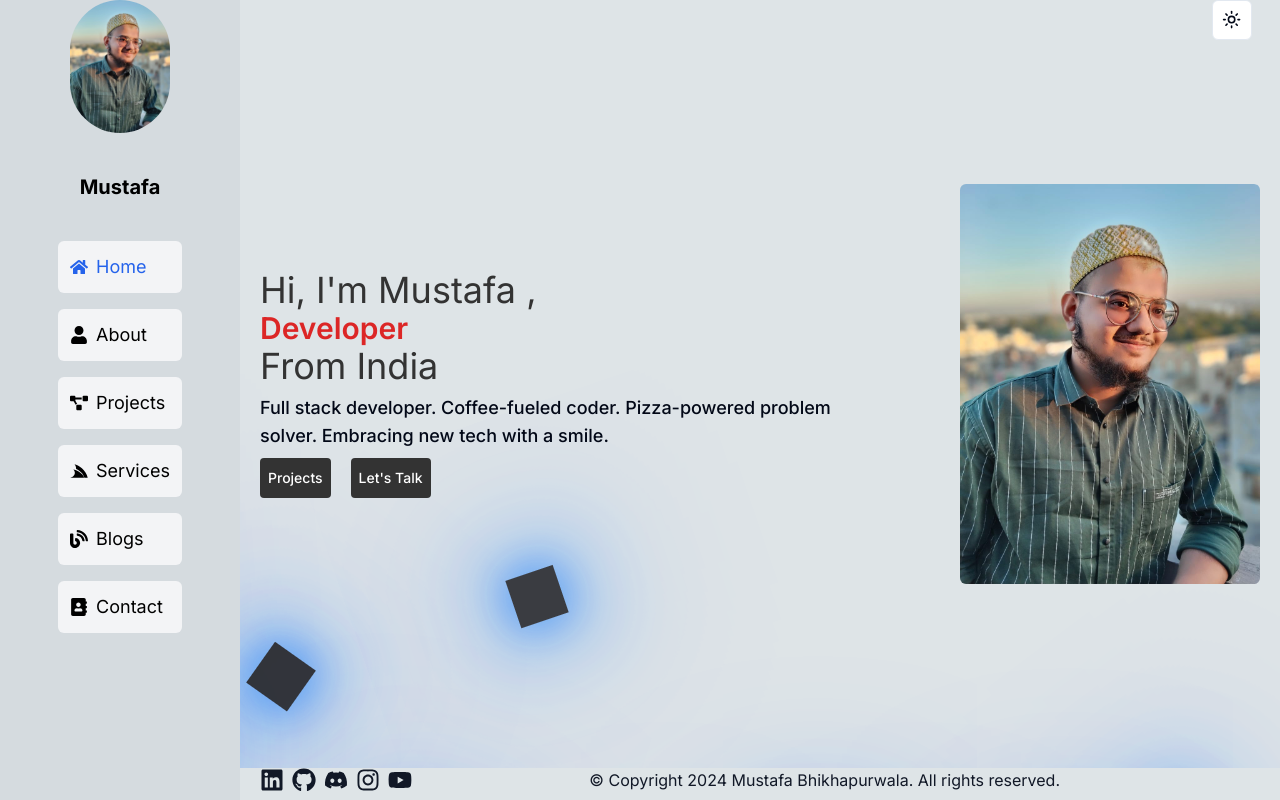
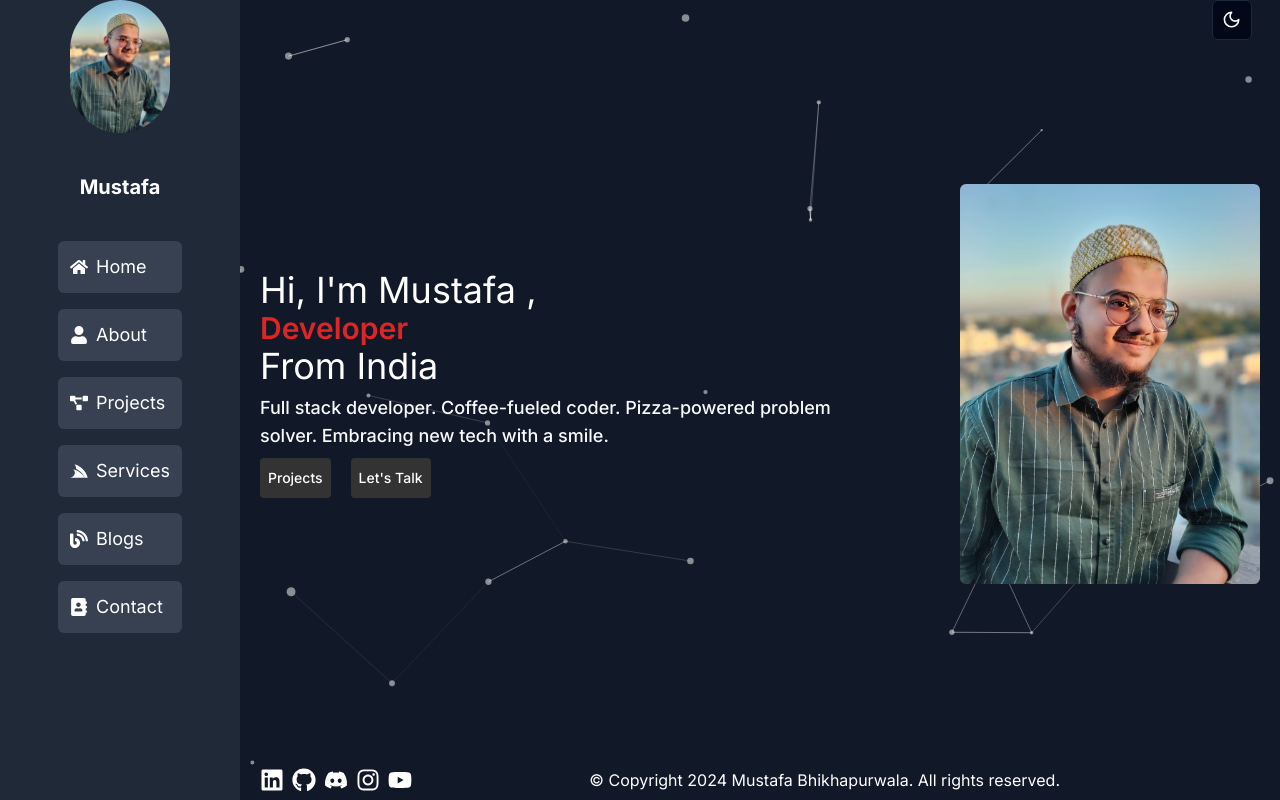
Before and after one commit to B-Mustafa/nextjs-portfolio, a Next.js app: page / in a window 1280 px wide. Built offline with nearby package versions, Linux system fonts and the light colour scheme.

Commit message:
readded old particles

```diff
--- a/app/layout.tsx
+++ b/app/layout.tsx
@@ -24,7 +24,7 @@
   return (
     <html lang="en">
       <body className={inter.className}>
-        <ThemeProvider defaultTheme="system" attribute="class">
+        <ThemeProvider defaultTheme="dark" attribute="class">
           <SpeedInsights/>
         <Toaster/>
         <div className="flex h-screen overflow-hidden">
--- a/app/page.tsx
+++ b/app/page.tsx
@@ -1,5 +1,6 @@
 
 import Footer from "@/components/Footer";
+import ParticleComponent from "@/components/ParticleComponet";
 import { Button } from "@/components/ui/button";
 import Image from "next/image";
 import Link from "next/link";
@@ -35,27 +36,15 @@
         </div>
         <Image src="/assets/sidemenu.jpg" width={300} height={400} alt="Mustafa Bhikhapurwala" className="img z-10 max-w-full h-auto rounded-md" />
       </div>
-      {/* Added custom bg animated  */}
-      <div className='wrapper '>
-        <span></span>
-        <span></span>
-        <span></span>
-        <span></span>
-        <span></span>
-        <span></span>
-        <span></span>
-        <span></span>
-        <span></span>
-        <span></span>
-    </div>
+      <ParticleComponent/>
 
 
 
     </section>
-    <div>
+
 
     <Footer/>
-    </div>
+
   </>
   );
 }
--- /dev/null
+++ b/components/ParticleComponet.tsx
@@ -0,0 +1,116 @@
+"use client"
+
+import { useCallback, useEffect, useState } from "react";
+import Particles, { initParticlesEngine } from "@tsparticles/react";
+import type { Container } from "@tsparticles/engine";
+import { loadSlim } from "@tsparticles/slim";
+import { useTheme } from "next-themes";
+
+const ParticleComponent = () => {
+    const [init, setInit] = useState(false);
+    const { theme  } = useTheme();
+
+    // this should be run only once per application lifetime
+    useEffect(() => {
+        initParticlesEngine(async (engine) => {
+            await loadSlim(engine);
+        }).then(() => {
+            setInit(true);
+        });
+    }, []);
+
+    const particlesLoaded = (container: Container | undefined) => {
+        console.log(container);
+    };
+
+    const backgroundColor =
+        theme === "dark" ? "#111827" : "#DEE4E7";
+
+    const particleColor =
+        theme === "dark" ? "#fff" : "#222";
+
+
+
+
+    return (
+        init && (
+            <Particles
+                className="cursor-pointer"
+                id="tsparticles"
+                particlesLoaded={particlesLoaded as any}
+                options={{
+
+                    background: {
+                        color: {
+                            value:backgroundColor,
+                        },
+                    },
+                    fpsLimit: 120,
+                    interactivity: {
+                        events: {
+                            onClick: {
+                                enable: true,
+                                mode: "push",
+                            },
+                            onHover: {
+                                enable: true,
+                                mode: "repulse",
+                            },
+                            resize: true,
+                        },
+                        modes: {
+                            push: {
+                                quantity: 4,
+                            },
+                            repulse: {
+                                distance: 200,
+                                duration: 0.4,
+                            },
+                        },
+                    },
+                    particles: {
+                        color: {
+                            value: particleColor,
+                        },
+                        links: {
+                            color: particleColor ,
+                            distance: 150,
+                            enable: true,
+                            opacity: 0.5,
+                            width: 1,
+                        },
+                        move: {
+                            direction: "none",
+                            enable: true,
+                            outModes: {
+                                default: "bounce",
+                            },
+                            random: false,
+                            speed: 6,
+                            straight: false,
+                        },
+                        number: {
+                            density: {
+                                enable: true,
+                                area: 800,
+                            },
+                            value: 80,
+                        },
+                        opacity: {
+                            value: 0.5,
+                        },
+                        shape: {
+                            type: "circle",
+                        },
+                        size: {
+                            value: { min: 1, max: 5 },
+                        },
+                    },
+                    detectRetina: true,
+                }}
+            />
+        )
+    );
+};
+
+export default ParticleComponent;
--- a/components/ThemeToggler.tsx
+++ b/components/ThemeToggler.tsx
@@ -31,9 +31,9 @@
         <DropdownMenuItem onClick={() => setTheme("dark")}>
           Dark
         </DropdownMenuItem>
-        <DropdownMenuItem onClick={() => setTheme("system")}>
+        {/* <DropdownMenuItem onClick={() => setTheme("system")}>
           System
-        </DropdownMenuItem>
+        </DropdownMenuItem> */}
       </DropdownMenuContent>
     </DropdownMenu>
   )
--- a/package.json
+++ b/package.json
@@ -13,6 +13,9 @@
     "@radix-ui/react-dropdown-menu": "^2.0.6",
     "@radix-ui/react-slot": "^1.0.2",
     "@react-email/components": "^0.0.14",
+    "@tsparticles/engine": "^3.2.1",
+    "@tsparticles/react": "^3.0.0",
+    "@tsparticles/slim": "^3.2.1",
     "@types/react-syntax-highlighter": "^15.5.11",
     "@types/react-vertical-timeline-component": "^3.3.6",
     "@vercel/analytics": "^1.1.2",
```
Also changed, not shown: 1 other file (tests, documents, lock files or other folders).
